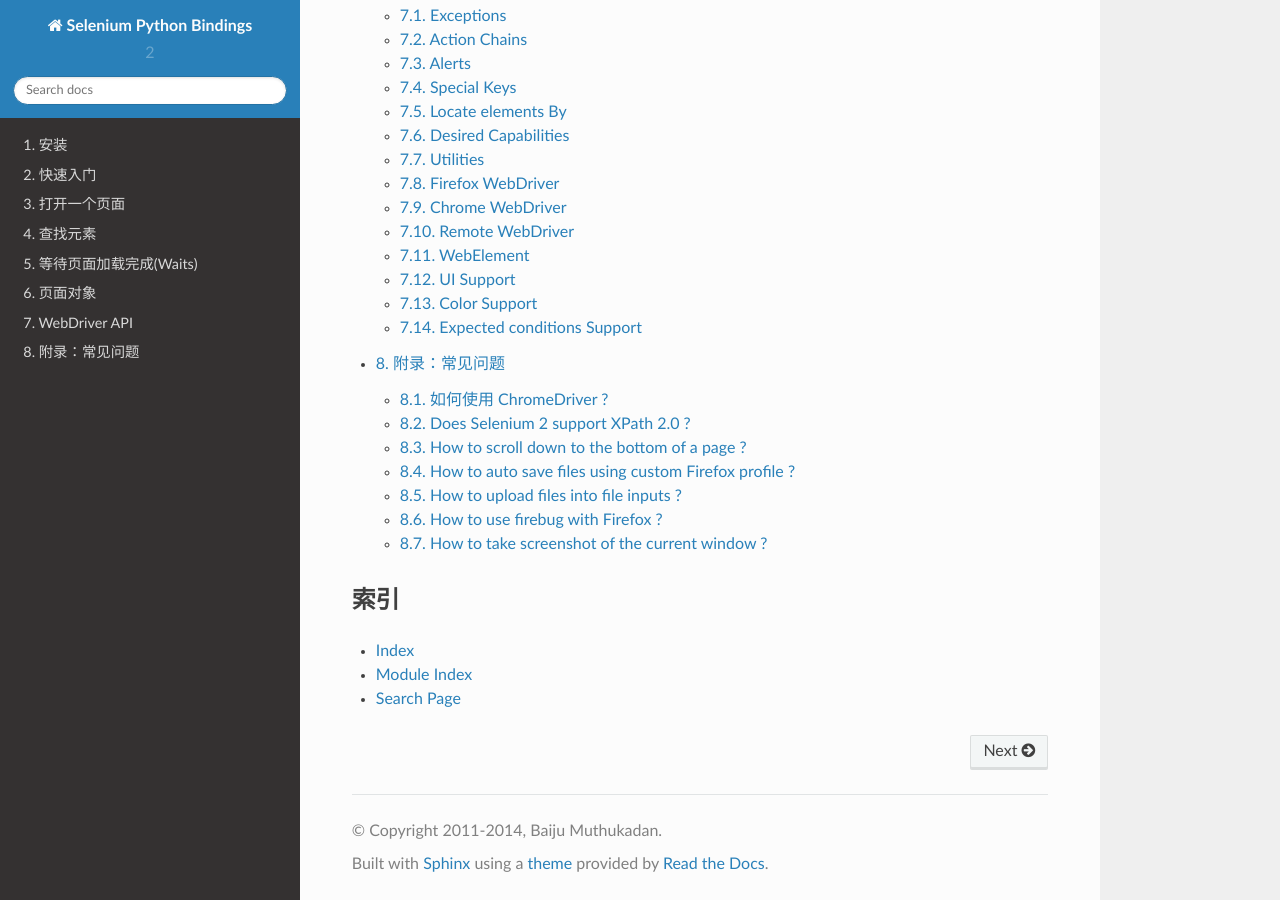
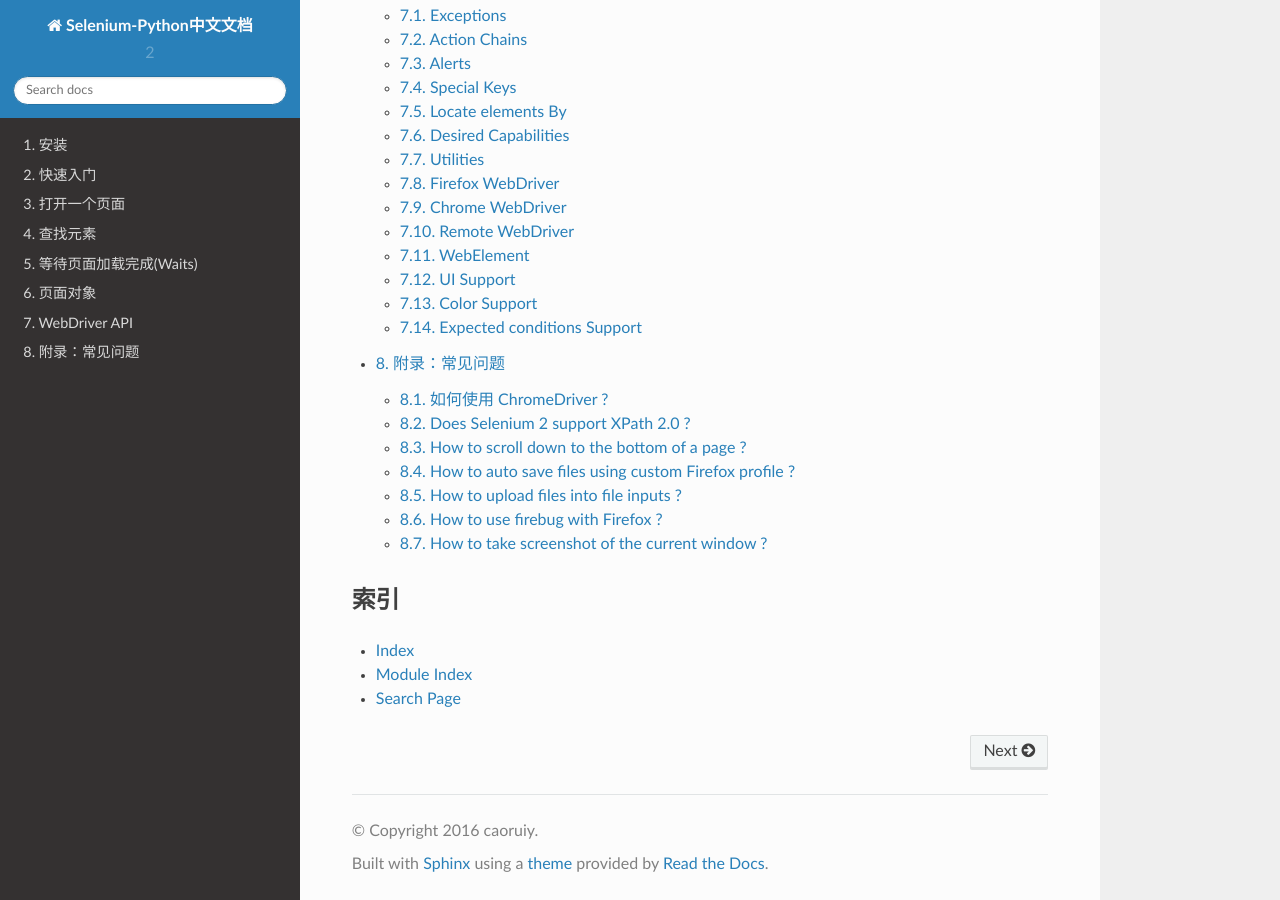
Before and after one commit to caoruiy/selenium-python-docs-zh, a Sphinx documentation site: the page built from source/index.rst, in a window 1280 px wide and 900 px high, scrolled down 1405 px. Built offline with Sphinx 7.4.7 and the Read the Docs theme 2.0.0, drawn with Linux system fonts in a browser that asks for light colours.

Commit message:
Update conf.py
修改copyright以及文档标题

```diff
--- a/source/conf.py
+++ b/source/conf.py
@@ -40,8 +40,8 @@ source_suffix = '.rst'
 master_doc = 'index'
 
 # General information about the project.
-project = u'Selenium Python Bindings'
-copyright = u'2011-2014, Baiju Muthukadan'
+project = u'Selenium-Python中文文档 '
+copyright = u'2016 caoruiy'
 
 # The version info for the project you're documenting, acts as replacement for
 # |version| and |release|, also used in various other places throughout the
```
